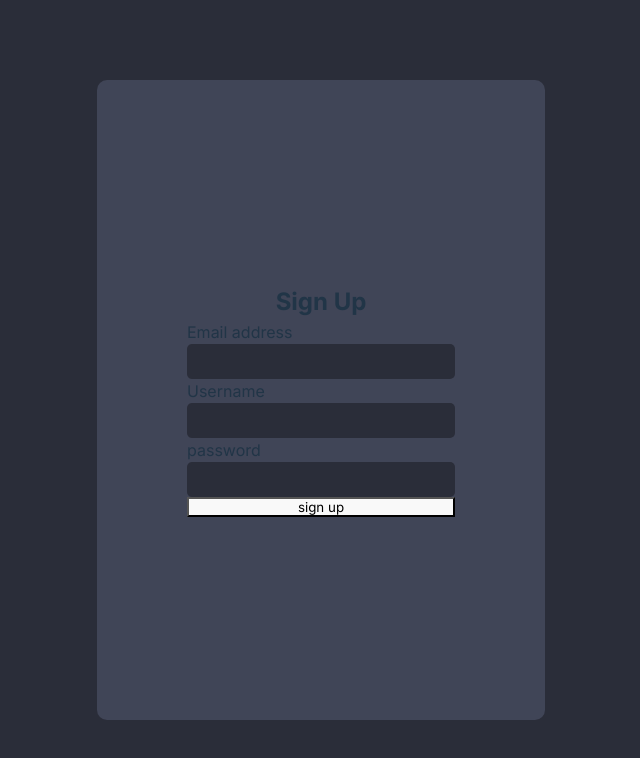
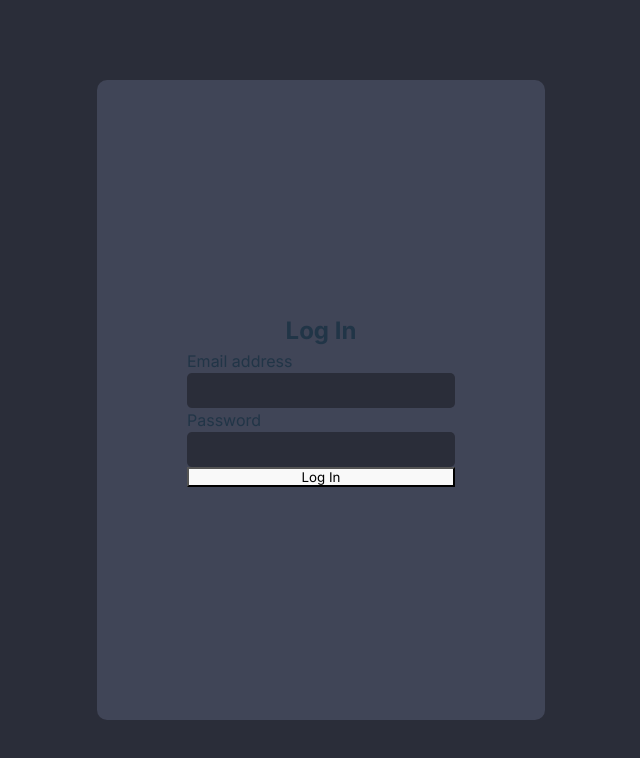
Before and after one commit to DylanBackus/SocialMedia, a React (Vite) app: page /login in a window 1280 px wide. Shown: the top 758 px of the page, without its empty margins (319-959 px from the left). Built offline with nearby package versions, Linux system fonts and the light colour scheme.

Commit message:
Added Login functionality

```diff
--- a/src/LogIn.jsx
+++ b/src/LogIn.jsx
@@ -1,39 +1,58 @@
-import { createUserWithEmailAndPassword } from "firebase/auth";
+// LogIn.jsx
+import { useState } from "react";
+import { getAuth, signInWithEmailAndPassword } from "firebase/auth";
 import { auth } from "./firebase/FirebaseConfig";
-import { useState } from "react";
+import { useUser } from './UserContext';
+import { useNavigate } from 'react-router-dom';
 
 const LogIn = () => {
+    const [email, setEmail] = useState("");
+    const [password, setPassword] = useState("");
+    const [error, setError] = useState(null);
+    const { setUser } = useUser();
+    const navigate = useNavigate();
+
+    const handleSubmit = (event) => {
+        event.preventDefault();
+
+        signInWithEmailAndPassword(auth, email, password)
+            .then((userCredential) => {
+                const user = userCredential.user;
+                setUser(user);
+                console.log(user); // Debugging: gebruiker wordt getoond in console
+                navigate('/');
+            })
+            .catch((error) => {
+                const errorMessage = error.message;
+                setError(errorMessage);
+            });
+    };
 
     return (
-        <>
         <div className="signUpbg">
             <div className="signUpContainer">
-                    <h2>Sign Up</h2>
-                    <form action="login" className="signInForm">
-                        <label htmlFor="html">Email address</label>
+                <h2>Log In</h2>
+                <form onSubmit={handleSubmit} className="signInForm">
+                    <label htmlFor="email">Email address</label>
                     <input
                         type="email"
-
                         className="inputField"
+                        value={email}
+                        onChange={(e) => setEmail(e.target.value)}
                     />
-                        <label htmlFor="html">Username</label>
+                    <label htmlFor="password">Password</label>
                     <input
-                            type="text"
+                        type="password"
                         className="inputField"
+                        value={password}
+                        onChange={(e) => setPassword(e.target.value)}
                     />
-                        <label htmlFor="html">password</label>
-                        <input
-                            type="pass"
-
-                            className="inputField"
-                        />
-                        <button type="submit">
-                            sign up
-                        </button>
+                    <button type="submit">Log In</button>
+                    {error && <p>{error}</p>}
                 </form>
             </div>
         </div>
-        </>
     );
 };
+
 export default LogIn;
--- /dev/null
+++ b/src/UserContext.jsx
@@ -0,0 +1,16 @@
+// UserContext.js
+import { createContext, useContext, useState } from 'react';
+
+const UserContext = createContext(null);
+
+export const UserProvider = ({ children }) => {
+    const [user, setUser] = useState(null);
+
+    return (
+        <UserContext.Provider value={{ user, setUser }}>
+            {children}
+        </UserContext.Provider>
+    );
+};
+
+export const useUser = () => useContext(UserContext);
--- a/src/homeComponents/Home.jsx
+++ b/src/homeComponents/Home.jsx
@@ -5,16 +5,16 @@ import HomeRightSideComponent from "./HomeRightSideComponent";
 import { db, auth } from '../firebase/FirebaseConfig';
 import { onAuthStateChanged } from "firebase/auth";
 const Home = () => {
-  // onAuthStateChanged(auth, (user) => {
-  //   if (user) {
-  //     // User is signed in, see docs for a list of available properties
-  //     // https://firebase.google.com/docs/reference/js/auth.user
-  //     const uid = user.uid;
-  //     // ...
-  //   } else {
-  //     window.location = "signup"
-  //   }
-  // });
+  onAuthStateChanged(auth, (user) => {
+    if (user) {
+      // User is signed in, see docs for a list of available properties
+      // https://firebase.google.com/docs/reference/js/auth.user
+      const uid = user.uid;
+      // ...
+    } else {
+      window.location = "signup"
+    }
+  });
   return (
     <>
       <div className="home-container">
```
Also changed, not shown: src/App.jsx (+12 -12 lines). Lines whose indentation alone changed are shown as unchanged.
